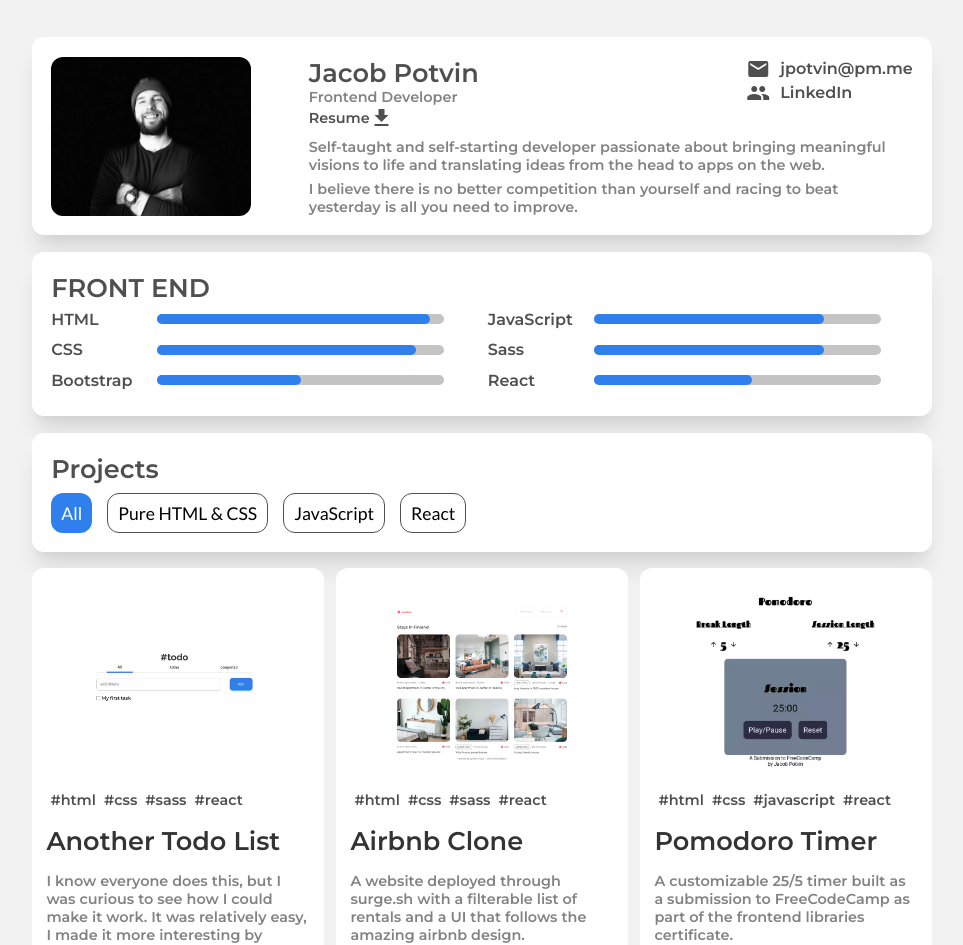
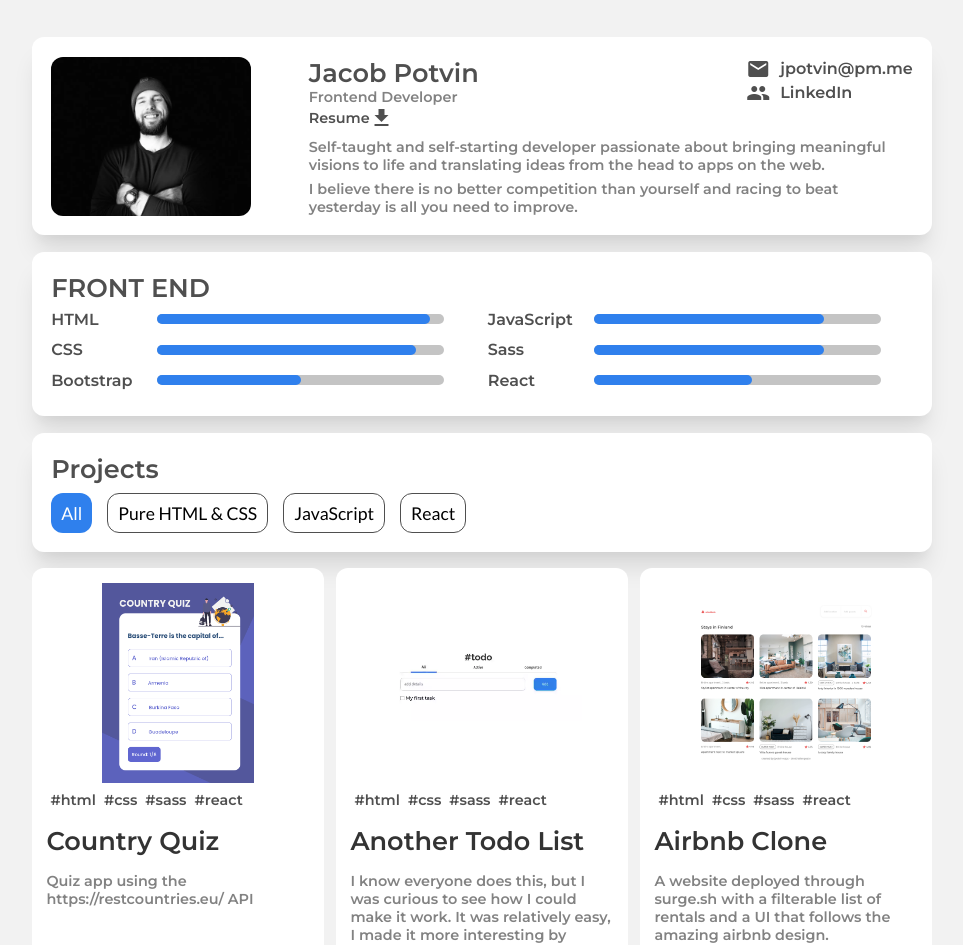
Before and after one commit to jpotvin-ezpz/personal-portfolio, a React (Create React App) app: page / in a window 1280 px wide. Shown: the top 945 px of the page, without its empty margins (158-1121 px from the left). Built offline with nearby package versions, Linux system fonts and the light colour scheme.

Commit message:
country quiz project

```diff
--- a/src/newProjectsList.jsx
+++ b/src/newProjectsList.jsx
@@ -5,6 +5,15 @@ import { useState, useEffect, React } from 'react';
 
 function ProjectsList() {
   const [projects, setProjects] = useState([
+    {
+      title: 'Country Quiz',
+      summary: 'Quiz app using the https://restcountries.eu/ API',
+      demo: 'https://sable-badge.surge.sh/',
+      code: 'https://github.com/jpotvin-ezpz/quiz-app',
+      imgSrc: './pics/country-quiz.webp',
+      tagArr: ['html', 'css', 'sass', 'react'],
+      id: 'country-quiz',
+    },
     {
       title: 'Another Todo List',
       summary: 'I know everyone does this, but I was curious to see how I could make it work. It was relatively easy, I made it more interesting by practicing my project organization skills and making my code as DRY as possible.',
```
Also changed, not shown: public/pics/country-quiz.webp (added).
